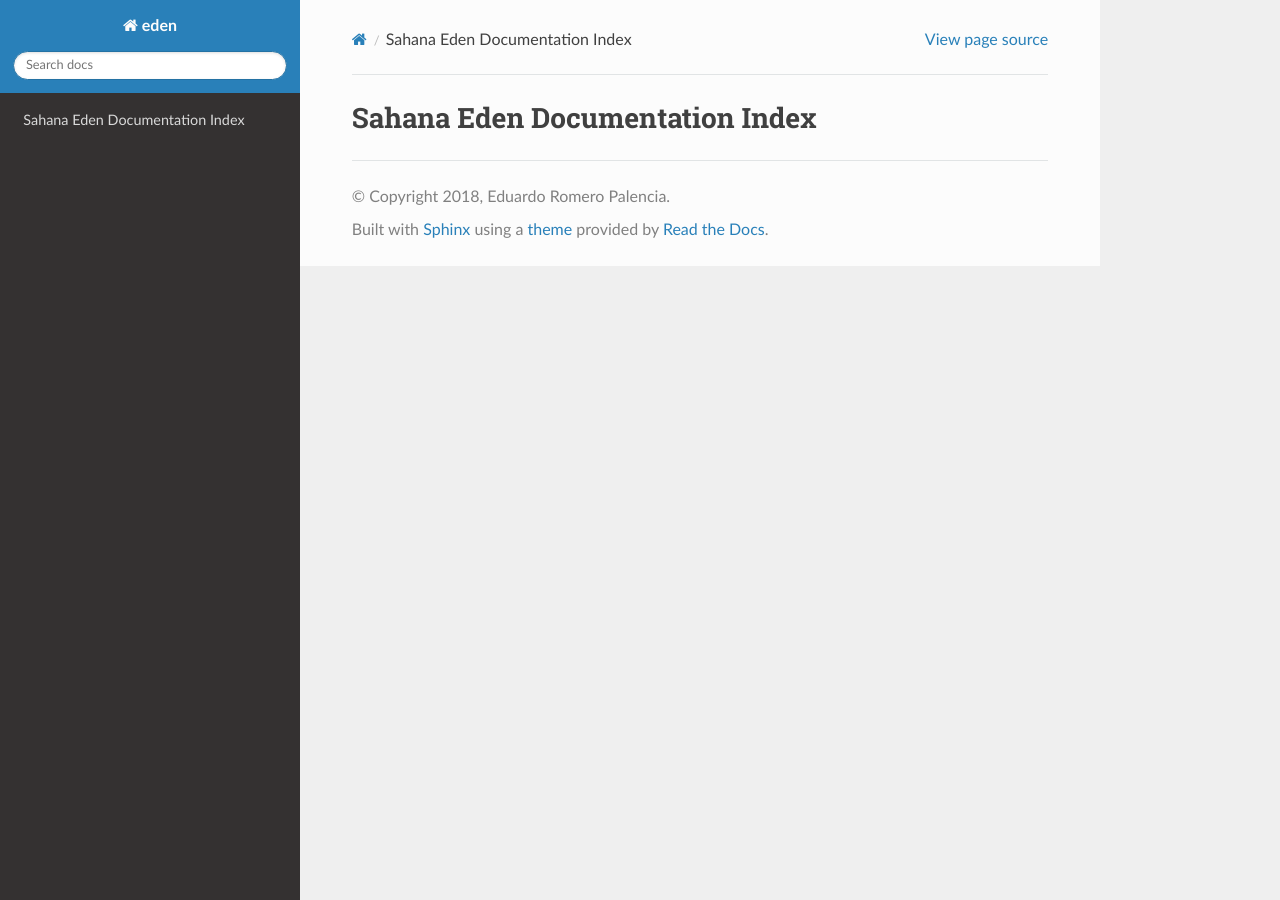
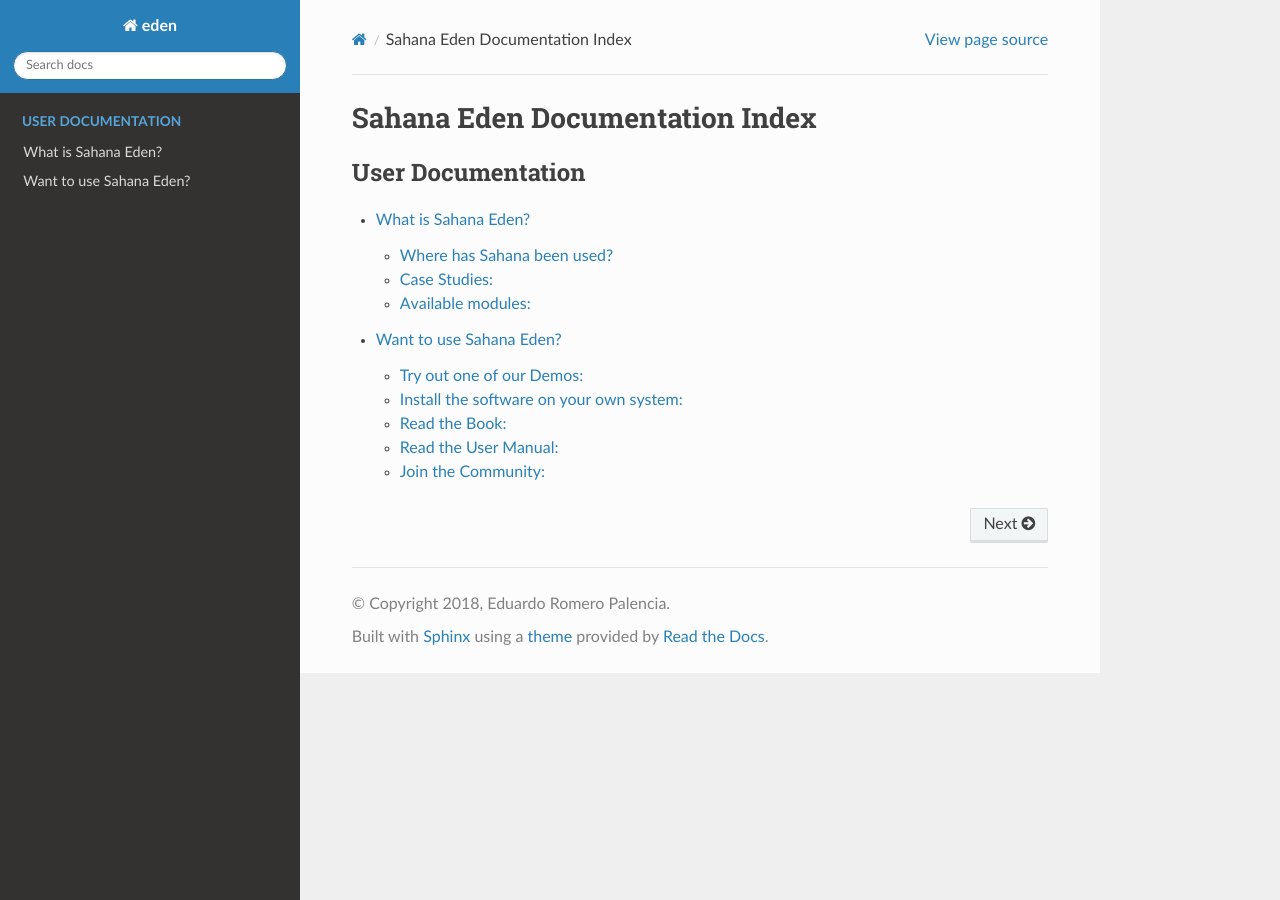
Before and after one commit to PJColombo/Pruebas, a Sphinx documentation site: the page built from docs/index.rst, in a window 1280 px wide. Built offline with Sphinx 7.4.7 and the Read the Docs theme 2.0.0, drawn with Linux system fonts in a browser that asks for light colours.

Commit message:
Update index.rst

```diff
--- a/docs/index.rst
+++ b/docs/index.rst
@@ -4,9 +4,12 @@
    contain the root `toctree` directive.
 
 Sahana Eden Documentation Index
-************************
+========================
 
- .. toctree::
-    :maxdepth: 2
-	What is Sahana Eden?</pages/whatis>
-	Want to use Sahana Eden?</pages/wanttouse>
+
+.. toctree::
+   :maxdepth: 2
+   :caption: User Documentation
+
+   What is Sahana Eden?</pages/whatis>
+   Want to use Sahana Eden?</pages/wanttouse>
```
